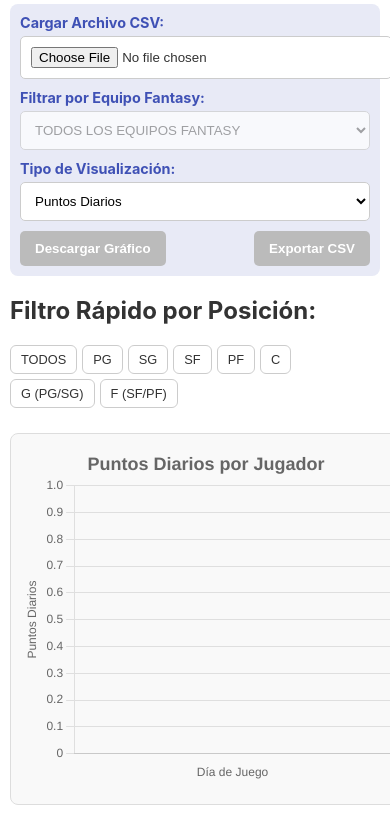
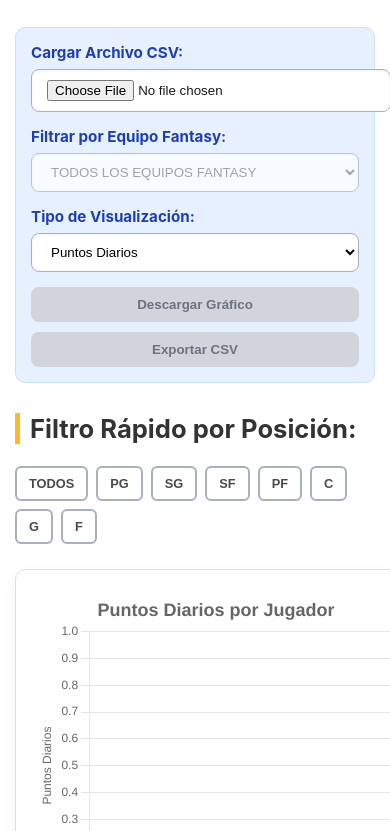
Before and after one commit to jhernand-alt/nba-fantasy-app, a plain HTML site: page index.html in a window 390 px wide. Shown: the part 182-1013 px from the top of the page. Drawn offline with nearby package versions, Linux system fonts and the light colour scheme.

Commit message:
Add files via upload

```diff
--- a/app.js
+++ b/app.js
@@ -23,11 +23,17 @@ const fantasyWeeks = [
 ];
 weeklyLabels = fantasyWeeks.map(w => w.label);
 
-// Colores cíclicos para las líneas del gráfico
+// Colores cíclicos para las líneas del gráfico (Optimizados para el tema Lakers)
 const chartColors = [
-    'rgb(255, 99, 132)', 'rgb(54, 162, 235)', 'rgb(255, 205, 86)',
-    'rgb(75, 192, 192)', 'rgb(153, 102, 255)', 'rgb(255, 159, 64)',
-    'rgb(199, 199, 199)', 'rgb(83, 102, 255)', 'rgb(10, 200, 100)'
+    'rgb(255, 185, 39)', // Dorado/Amarillo
+    'rgb(89, 107, 240)', // Azul (más brillante)
+    'rgb(255, 99, 132)',
+    'rgb(75, 192, 192)',
+    'rgb(153, 102, 255)',
+    'rgb(255, 159, 64)',
+    'rgb(199, 199, 199)',
+    'rgb(54, 162, 235)',
+    'rgb(10, 200, 100)'
 ];
 
 // --- FUNCIONES DE CÁLCULO ESTADÍSTICO ---
@@ -341,6 +347,7 @@ function applyFilters() {
         // Filtrado por posición: soporta G (PG/SG) y F (SF/PF)
         const matchesPosition = currentPositionFilter === 'all' ||
                                 player.position.includes(currentPositionFilter) ||
+                                // Lógica de G y F sin la descripción en el botón:
                                 (currentPositionFilter === 'G' && (player.position === 'PG' || player.position === 'SG')) ||
                                 (currentPositionFilter === 'F' && (player.position === 'SF' || player.position === 'PF'));
 
@@ -372,8 +379,8 @@ function renderTableHeader() {
             <th data-sort-key="gamesPlayed">Partidos</th>
             <th data-sort-key="totalPoints">Pts Totales</th>
             <th data-sort-key="averagePoints">Media Diaria</th>
-            <!-- Columna única para Margen de Error. Se usará 'averagePoints' como sortKey por defecto para no introducir una nueva clave. -->
-            <th data-sort-key="averagePoints" title="Margen de error al 95% de confianza (Pts y %)">Margen Error</th>
+            <!-- Columna única para Margen de Error. La clave de ordenamiento es 'marginOfErrorPts' -->
+            <th data-sort-key="marginOfErrorPts" title="Margen de error al 95% de confianza (Pts y %)">Margen Error</th>
         </tr>
     `;
 
@@ -381,8 +388,7 @@ function renderTableHeader() {
     header.querySelectorAll('th').forEach(th => {
         th.addEventListener('click', () => {
             const sortKey = th.getAttribute('data-sort-key');
-            // Si hacen clic en Margen Error, ordenamos por Pts Absolutos por consistencia
-            handleTableSort(sortKey === 'marginOfError' ? 'marginOfErrorPts' : sortKey);
+            handleTableSort(sortKey);
         });
     });
 
@@ -390,17 +396,17 @@ function renderTableHeader() {
     header.querySelectorAll('th').forEach(th => {
         const key = th.getAttribute('data-sort-key');
         let indicator = '';
-        if (key === currentSortKey || (key === 'averagePoints' && (currentSortKey === 'marginOfErrorPts' || currentSortKey === 'marginOfErrorPct'))) {
-             // Indicador especial para el Margen de Error, usa la clave que esté activa
-             const actualKey = (currentSortKey === 'marginOfErrorPts' || currentSortKey === 'marginOfErrorPct') ? currentSortKey : key;
 
-             if (key === 'averagePoints' && (actualKey === 'marginOfErrorPts' || actualKey === 'marginOfErrorPct')) {
-                // Si la columna es "Margen Error" (que usa sortKey 'averagePoints' en el HTML) y la ordenación es por margen
-                indicator = sortDirection === 'asc' ? ' ▲' : ' ▼';
-             } else if (key === currentSortKey) {
-                 indicator = sortDirection === 'asc' ? ' ▲' : ' ▼';
-             }
+        // El indicador se pone si la clave actual de ordenamiento coincide
+        if (key === currentSortKey) {
+            indicator = sortDirection === 'asc' ? ' ▲' : ' ▼';
         }
+
+        // Si la columna es Margen Error, el indicador se pone si la clave de ordenamiento es 'marginOfErrorPts'
+        if (key === 'marginOfErrorPts' && currentSortKey === 'marginOfErrorPts') {
+            indicator = sortDirection === 'asc' ? ' ▲' : ' ▼';
+        }
+
         th.textContent += indicator;
     });
 }
@@ -525,7 +531,7 @@ function renderChart(players, type) {
         const colorIndex = index % chartColors.length;
         const dataPoints = isDaily ? player.dailyPoints : player.weeklyPoints;
 
-        // Aplicar tensión (curva) al gráfico de puntos semanales también
+        // Aplicar tensión (curva) al gráfico para ambos, como se solicitó
         const tensionValue = 0.3;
 
         return {
@@ -533,13 +539,13 @@ function renderChart(players, type) {
             label: player.name,
             data: dataPoints,
             borderColor: chartColors[colorIndex],
-            backgroundColor: isDaily ? chartColors[colorIndex].replace('rgb', 'rgba').replace(')', ', 0.2)') : chartColors[colorIndex].replace('rgb', 'rgba').replace(')', ', 0.5)'),
+            backgroundColor: chartColors[colorIndex].replace('rgb', 'rgba').replace(')', ', 0.2)'),
             tension: tensionValue, // Aplicado a ambos (diario y semanal)
             fill: false,
             pointRadius: isDaily ? 3 : 5,
             pointHoverRadius: isDaily ? 5 : 7,
             spanGaps: true, // Conecta puntos a través de valores 'null' (juegos perdidos)
-            type: 'line' // Usamos línea para ambos casos (diario y semanal)
+            type: 'line'
         };
     });
 
--- a/index.html
+++ b/index.html
@@ -44,7 +44,7 @@
             </div>
         </div>
 
-        <!-- Filtros de Posición (Orden de botones actualizado) -->
+        <!-- Filtros de Posición (Orden de botones actualizado y nombres simplificados) -->
         <div class="filter-controls">
             <h2>Filtro Rápido por Posición:</h2>
             <div id="positionFilters">
@@ -54,8 +54,8 @@
                 <button class="filter-btn" onclick="filterPlayersByPosition('SF', this)">SF</button>
                 <button class="filter-btn" onclick="filterPlayersByPosition('PF', this)">PF</button>
                 <button class="filter-btn" onclick="filterPlayersByPosition('C', this)">C</button>
-                <button class="filter-btn" onclick="filterPlayersByPosition('G', this)">G (PG/SG)</button>
-                <button class="filter-btn" onclick="filterPlayersByPosition('F', this)">F (SF/PF)</button>
+                <button class="filter-btn" onclick="filterPlayersByPosition('G', this)">G</button>
+                <button class="filter-btn" onclick="filterPlayersByPosition('F', this)">F</button>
             </div>
         </div>
 
--- a/styles.css
+++ b/styles.css
@@ -1,45 +1,51 @@
 /* ---------------------------------------------------- */
-/* --- ESTILOS CSS --- */
+/* --- ESTILOS CSS (Tema Moderno Lakers) --- */
 /* ---------------------------------------------------- */
 
-/* Estilos Base para Escritorio */
+/* Base */
 body {
     font-family: 'Inter', sans-serif;
     margin: 0;
-    background-color: #f0f2f5;
-    color: #333;
+    background-color: #f4f6f9; /* Fondo muy claro */
+    color: #1a1a1a;
 }
 .container {
     max-width: 1400px;
-    margin: auto;
-    padding: 25px;
+    margin: 25px auto;
+    padding: 30px;
     background-color: white;
-    border-radius: 10px;
-    box-shadow: 0 4px 12px rgba(0, 0, 0, 0.1);
-    min-height: 100vh;
+    border-radius: 12px;
+    box-shadow: 0 10px 30px rgba(0, 0, 0, 0.08);
+    min-height: calc(100vh - 50px);
 }
 h1 {
-    color: #1e40af; /* Azul oscuro (Lakers) */
-    border-bottom: 3px solid #1e40af;
-    padding-bottom: 10px;
-    margin-bottom: 25px;
-    font-weight: 800;
+    /* Colores primarios Lakers: Azul (1e40af) y Amarillo/Dorado (fdb927) */
+    color: #1e40af;
+    border-bottom: 4px solid #fdb927;
+    padding-bottom: 12px;
+    margin-bottom: 30px;
+    font-weight: 900;
+    letter-spacing: -0.5px;
 }
 h2 {
     color: #333;
-    margin-top: 20px;
-    font-size: 1.5rem;
+    margin-top: 30px;
+    font-size: 1.6rem;
+    font-weight: 700;
+    border-left: 5px solid #fdb927;
+    padding-left: 10px;
 }
 
 /* Controles y Filtros */
 .controls {
     display: flex;
     flex-wrap: wrap;
-    gap: 20px;
-    margin-bottom: 20px;
-    padding: 15px;
-    border-radius: 8px;
-    background-color: #e8eaf6; /* Fondo de controles más suave */
+    gap: 25px;
+    margin-bottom: 25px;
+    padding: 20px;
+    border-radius: 10px;
+    background-color: #e6f0ff; /* Azul muy suave */
+    border: 1px solid #cce0ff;
 }
 .control-group {
     display: flex;
@@ -49,90 +55,106 @@ h2 {
 .control-group.download-buttons {
     flex-direction: row;
     align-self: flex-end;
-    gap: 10px;
+    gap: 15px;
 }
 .control-group label {
     display: block;
-    margin-bottom: 5px;
-    font-weight: bold;
-    color: #3f51b5;
-    font-size: 0.9em;
+    margin-bottom: 7px;
+    font-weight: 700;
+    color: #1e40af;
+    font-size: 0.95em;
 }
 .control-group select, .control-group input[type="file"] {
-    padding: 10px;
-    border: 1px solid #ccc;
-    border-radius: 5px;
-    min-width: 200px;
+    padding: 10px 15px;
+    border: 1px solid #a8b0c0;
+    border-radius: 8px;
+    min-width: 220px;
     background-color: white;
+    box-shadow: inset 0 1px 3px rgba(0, 0, 0, 0.05);
+    transition: border-color 0.3s;
     cursor: pointer;
 }
+.control-group select:focus, .control-group input[type="file"]:focus-within {
+    border-color: #fdb927;
+    outline: none;
+}
+
+/* Botones Generales */
+.btn {
+    padding: 10px 20px;
+    border: none;
+    border-radius: 8px;
+    cursor: pointer;
+    transition: all 0.2s ease;
+    font-weight: 600;
+    white-space: nowrap;
+    box-shadow: 0 2px 5px rgba(0, 0, 0, 0.1);
+}
+.btn-primary {
+    background-color: #5d6cf0; /* Azul más brillante para botones */
+    color: white;
+}
+.btn-primary:hover:not(:disabled) {
+    background-color: #4354e0;
+    box-shadow: 0 4px 8px rgba(0, 0, 0, 0.2);
+    transform: translateY(-2px);
+}
+.btn:disabled {
+    background-color: #d1d5db;
+    color: #6b7280;
+    cursor: not-allowed;
+    box-shadow: none;
+}
+
+/* Filtros de Posición */
+#positionFilters {
+    display: flex;
+    flex-wrap: wrap;
+    gap: 8px;
+    margin-top: 15px;
+    margin-bottom: 25px;
+}
+.filter-btn {
+    padding: 10px 15px;
+    border: 2px solid #a8b0c0;
+    background-color: #fff;
+    color: #4a4a4a;
+    border-radius: 6px;
+    transition: all 0.2s;
+    font-size: 0.9em;
+    font-weight: 600;
+}
+.filter-btn:hover:not(.active) {
+    border-color: #1e40af;
+    color: #1e40af;
+}
+.filter-btn.active {
+    background-color: #fdb927; /* Dorado Lakers */
+    color: #1e40af;
+    border-color: #1e40af;
+    box-shadow: 0 3px 6px rgba(253, 185, 39, 0.5);
+    font-weight: 700;
+}
+
+/* Área de Gráfico */
 .chart-container {
     position: relative;
-    height: 500px;
+    height: 550px;
     width: 100%;
     margin-top: 25px;
     margin-bottom: 40px;
     border: 1px solid #ddd;
-    border-radius: 8px;
-    padding: 10px;
-    background-color: #f9f9f9;
-}
-
-/* Botones Generales */
-.btn {
-    padding: 10px 15px;
-    border: none;
-    border-radius: 5px;
-    cursor: pointer;
-    transition: background-color 0.3s ease, transform 0.1s ease;
-    font-weight: 600;
-    white-space: nowrap;
-}
-.btn-primary {
-    background-color: #3f51b5;
-    color: white;
-}
-.btn-primary:hover:not(:disabled) {
-    background-color: #303f9f;
-    transform: translateY(-1px);
-}
-.btn:disabled {
-    background-color: #bbbbbb;
-    cursor: not-allowed;
-}
-
-/* Botones de Posición */
-#positionFilters {
-    display: flex;
-    flex-wrap: wrap;
-    gap: 5px;
-    margin-top: 10px;
-    margin-bottom: 20px;
-}
-.filter-btn {
-    padding: 8px 12px;
-    border: 1px solid #ccc;
-    background-color: #fff;
-    color: #333;
-    border-radius: 6px;
-    transition: all 0.2s;
-    font-size: 0.9em;
-}
-.filter-btn:hover {
-    border-color: #3f51b5;
-}
-.filter-btn.active {
-    background-color: #3f51b5;
-    color: white;
-    border-color: #3f51b5;
-    box-shadow: 0 2px 4px rgba(63, 81, 181, 0.3);
+    border-radius: 10px;
+    padding: 20px;
+    background-color: white;
+    box-shadow: 0 5px 15px rgba(0, 0, 0, 0.05);
 }
 
 /* Estilos de la Tabla */
 .table-container {
     overflow-x: auto;
     margin-top: 20px;
-    border-radius: 8px;
+    border-radius: 10px;
     box-shadow: 0 2px 8px rgba(0, 0, 0, 0.05);
     background-color: white;
 }
@@ -144,34 +166,34 @@ table {
     font-size: 0.9em;
 }
 th, td {
-    padding: 12px 15px;
-    border-bottom: 1px solid #eee;
+    padding: 15px;
+    border-bottom: 1px solid #e0e0e0;
     vertical-align: middle;
 }
 th {
-    background-color: #f4f7f8;
-    color: #3f51b5;
-    font-weight: 700;
+    background-color: #f8f8f8;
+    color: #1e40af;
+    font-weight: 800;
     text-transform: uppercase;
     cursor: pointer;
     position: sticky;
     top: 0;
     z-index: 10;
 }
-th:first-child { border-top-left-radius: 8px; }
-th:last-child { border-top-right-radius: 8px; }
+th:first-child { border-top-left-radius: 10px; }
+th:last-child { border-top-right-radius: 10px; }
 
 tr:nth-child(even) {
     background-color: #fcfdff;
 }
 tr:hover {
-    background-color: #e3f2fd;
+    background-color: #e0f7fa; /* Un azul muy claro al pasar el ratón */
 }
 
 /* Pie de página */
 .footer {
-    margin-top: 30px;
-    padding-top: 15px;
+    margin-top: 40px;
+    padding-top: 20px;
     border-top: 1px solid #ccc;
     text-align: center;
     font-size: 0.9em;
@@ -181,12 +203,13 @@ tr:hover {
 /* Responsividad Móvil */
 @media (max-width: 768px) {
     .container {
-        padding: 10px;
+        padding: 15px;
+        margin: 10px auto;
     }
     .controls {
         flex-direction: column;
-        gap: 10px;
-        padding: 10px;
+        gap: 15px;
+        padding: 15px;
     }
     .control-group select, .control-group input[type="file"] {
         min-width: 100%;
@@ -195,16 +218,16 @@ tr:hover {
         height: 350px;
     }
     th, td {
-        padding: 8px 10px;
+        padding: 10px;
         white-space: nowrap;
     }
     .filter-btn {
         font-size: 0.8em;
-        padding: 6px 10px;
+        padding: 8px 12px;
     }
     .control-group.download-buttons {
-        flex-direction: row;
+        flex-direction: column;
         width: 100%;
-        justify-content: space-between;
+        gap: 10px;
     }
 }
```
